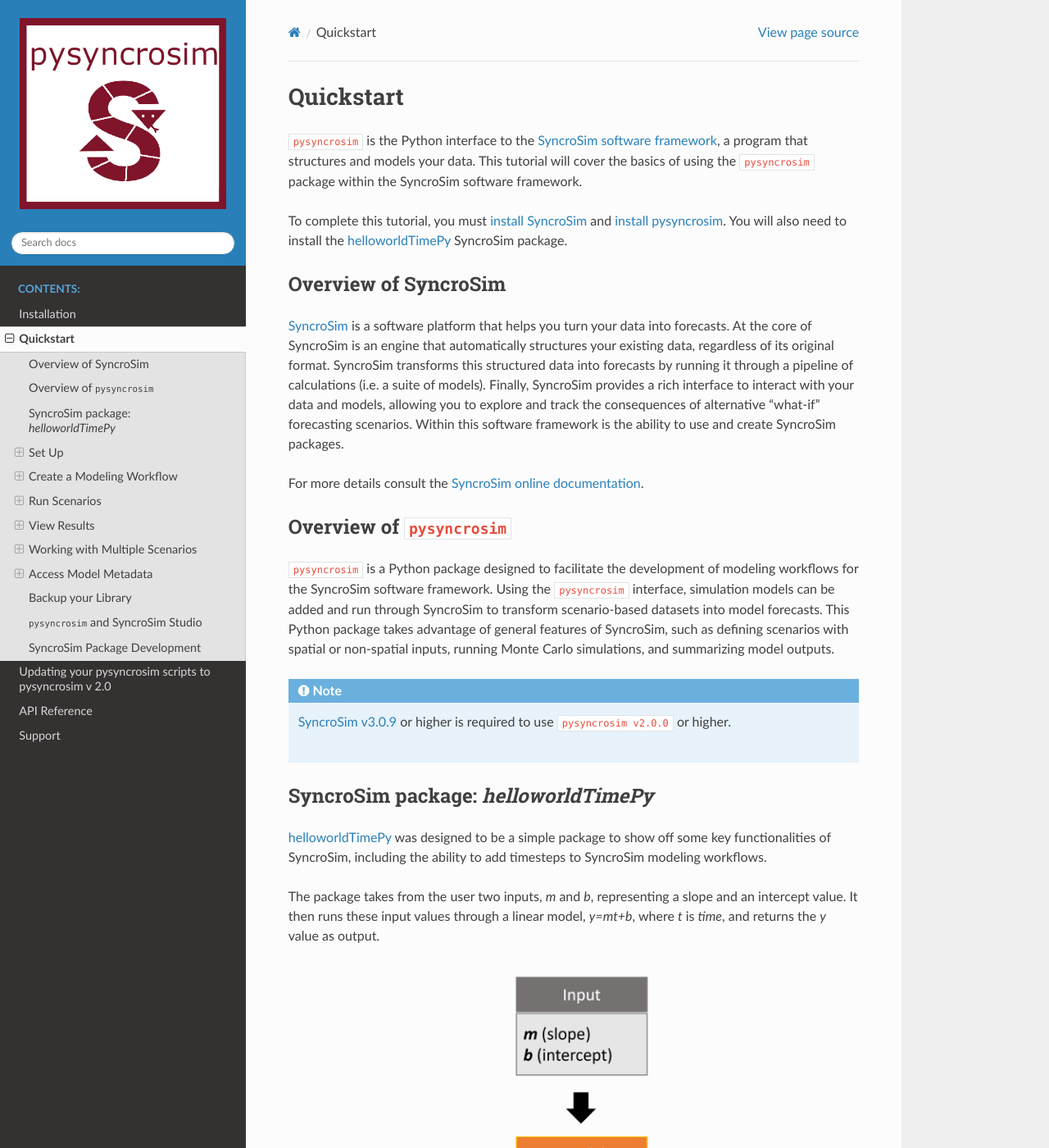
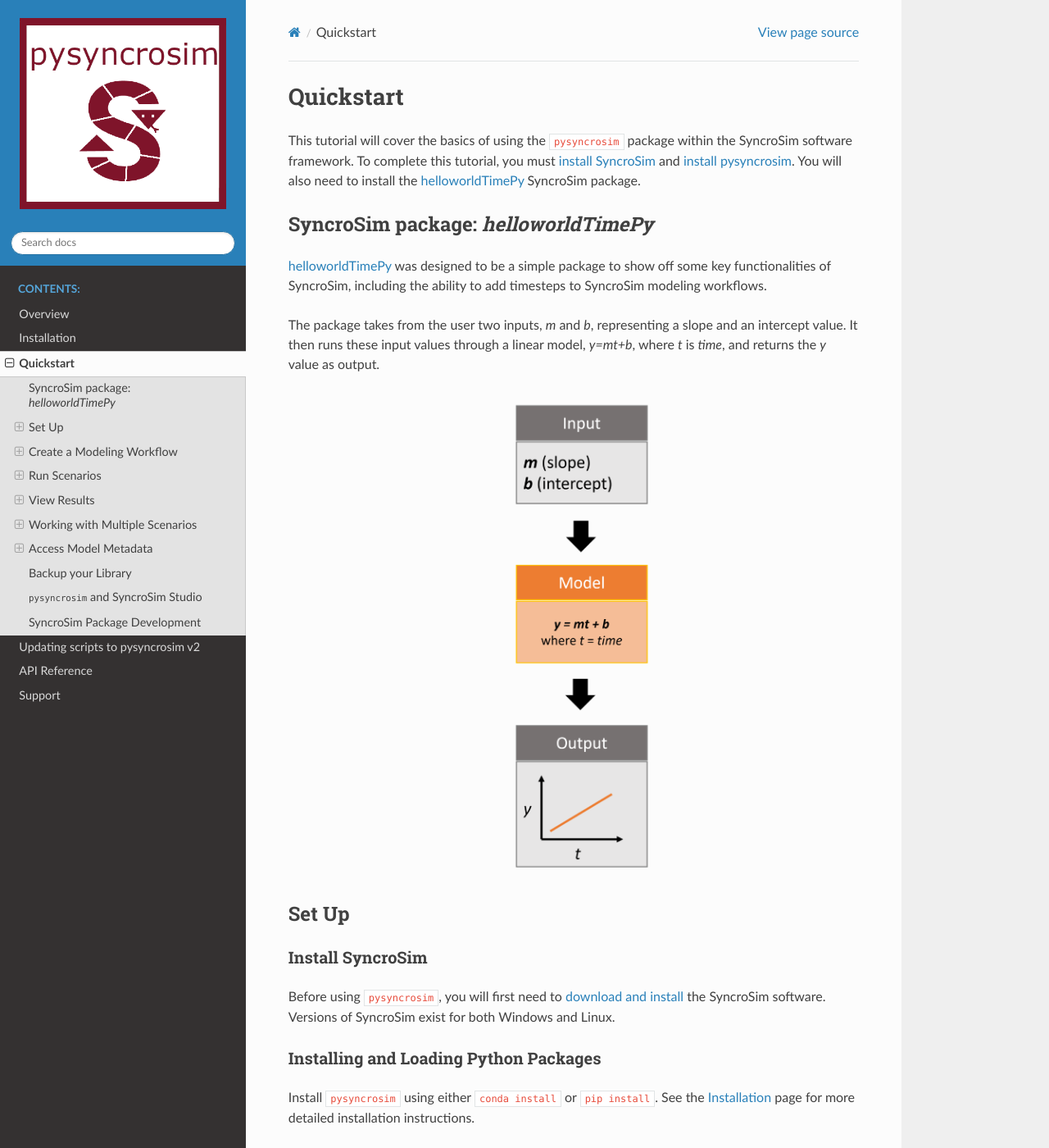
Before and after one commit to syncrosim/pysyncrosim, a Sphinx documentation site: the page built from docs/quickstart.rst, in a window 1280 px wide and 1400 px high. Shown: the whole window at 82% size. Built offline with Sphinx 7.4.7 and the Read the Docs theme 3.1.0, drawn with Linux system fonts in a browser that asks for light colours; some of the changed text lies outside the part shown.

```diff
--- a/docs/_autosummary/pysyncrosim.environment.rst
+++ b/docs/_autosummary/pysyncrosim.environment.rst
@@ -2,6 +2,11 @@ pysyncrosim.environment
 =======================
 
 .. automodule:: pysyncrosim.environment
+
+
+
+
+
 
 
    .. rubric:: Functions
--- a/docs/_autosummary/pysyncrosim.helper.rst
+++ b/docs/_autosummary/pysyncrosim.helper.rst
@@ -2,6 +2,11 @@ pysyncrosim.helper
 ==================
 
 .. automodule:: pysyncrosim.helper
+
+
+
+
+
 
 
    .. rubric:: Functions
--- a/docs/_autosummary/pysyncrosim.library.rst
+++ /dev/null
@@ -1,6 +0,0 @@
-pysyncrosim.library
-===================
-
-.. currentmodule:: pysyncrosim
-
-.. autofunction:: library
--- a/docs/conf.py
+++ b/docs/conf.py
@@ -22,6 +22,7 @@ copyright = '2024, ApexRMS'
 author = 'ApexRMS'
 
 # The full version, including alpha/beta/rc tags
+from osgeo import gdal
 import pysyncrosim as ps
 release = ps._version.__version__
 
--- a/docs/index.rst
+++ b/docs/index.rst
@@ -14,6 +14,7 @@ Welcome to ``pysyncrosim``'s documentation!
    :maxdepth: 2
    :caption: Contents:
 
+   overview
    install
    quickstart
    pysyncrosim_v2_update
--- a/docs/quickstart.rst
+++ b/docs/quickstart.rst
@@ -1,37 +1,13 @@
 Quickstart
 ==========
-``pysyncrosim`` is the Python interface to the `SyncroSim software framework`_, a program that structures and models your data. This tutorial will cover the basics of using the ``pysyncrosim`` package within the SyncroSim software framework.
-
-	.. _SyncroSim software framework: https://syncrosim.com
-
-To complete this tutorial, you must `install SyncroSim`_ and `install pysyncrosim`_. You will also need to install the `helloworldTimePy`_ SyncroSim package.
+This tutorial will cover the basics of using the ``pysyncrosim`` package within the SyncroSim software framework. To complete this tutorial, you must `install SyncroSim`_ and `install pysyncrosim`_. You will also need to install the `helloworldTimePy`_ SyncroSim package.
 
 	.. _install SyncroSim: https://syncrosim.com/studio-download/
 	.. _install pysyncrosim: https://pysyncrosim.readthedocs.io/en/latest/install.html
 	.. _helloworldTimePy: https://apexrms.github.io/helloworldEnhanced/
 
-Overview of SyncroSim
----------------------
-`SyncroSim`_ is a software platform that helps you turn your data into forecasts. At the core of SyncroSim is an engine that automatically structures your existing data, regardless of its original format. SyncroSim transforms this structured data into forecasts by running it through a pipeline of calculations (i.e. a suite of models). Finally, SyncroSim provides a rich interface to interact with your data and models, allowing you to explore and track the consequences of alternative “what-if” forecasting scenarios. Within this software framework is the ability to use and create SyncroSim packages.
-
-	.. _SyncroSim: https://syncrosim.com
-
-For more details consult the `SyncroSim online documentation`_.
-
-    .. _SyncroSim online documentation: https://docs.syncrosim.com/
-
-Overview of ``pysyncrosim``
----------------------------
-``pysyncrosim`` is a Python package designed to facilitate the development of modeling workflows for the SyncroSim software framework. Using the ``pysyncrosim`` interface, simulation models can be added and run through SyncroSim to transform scenario-based datasets into model forecasts. This Python package takes advantage of general features of SyncroSim, such as defining scenarios with spatial or non-spatial inputs, running Monte Carlo simulations, and summarizing model outputs.
-
-.. note::
-
-	`SyncroSim v3.0.9`_ or higher is required to use ``pysyncrosim v2.0.0`` or higher.
-
-		.. _SyncroSim v3.0.9: https://syncrosim.com/studio-download/
-
 SyncroSim package: `helloworldTimePy`
------------------------------------
+-------------------------------------
 `helloworldTimePy`_ was designed to be a simple package to show off some key functionalities of SyncroSim, including the ability to add timesteps to SyncroSim modeling workflows.
 
 	.. _helloworldTimePy: https://apexrms.github.io/helloworldEnhanced/
@@ -388,6 +364,7 @@ Configuring the RunControl Datasheet
 Next, we will populate the ``Pipeline`` datasheet. The ``Pipeline`` datasheet is a built-in SyncroSim datasheet, meaning that it comes with every SyncroSim library regardless of which packages that library uses. The Pipeline datasheet determines which transformer stage the scenarios will run and in which order. We use the term “transformers” because these constitute scripts that *transform* input data into output data. Use the code below to assign the ``Pipeline`` datasheet to a new DataFrame variable and check the values required by the datasheet.
 
 .. code-block:: pycon
+
     # Load Pipeline datasheet to a new pandas DataFrame
     >>> pipeline_df = my_scenario.datasheets(name = "core_Pipeline")
 
@@ -411,6 +388,7 @@ The pipeline datasheet requires two values:
 To find which **StageNameId** values are available, we can use the :meth:`~pysyncrosim.scenario.Scenario.datasheets()` method to view the project-scoped core ``Transformer`` datasheet.
 
 .. code-block:: pycon
+
     # View the Transformer datasheet for the project
     >>> my_project.datasheets(name = "core_Transformer")
                             Name                DisplayName       PackageName  \
@@ -424,7 +402,7 @@ Below we will use the ``pandas`` ``concat()`` function to update the ``Pipeline`
 .. code-block:: pycon
 
     # Create pipeline DataFrame
-    >>> myPipeline = pd.DataFrame({"StageNameId":[“Hello World Time (Python)”],
+    >>> myPipeline = pd.DataFrame({"StageNameId":["Hello World Time (Python)"],
     >>>                            "RunOrder": [1]})
 
     # Append pipeline data to pipeline_df
--- a/docs/source/modules.rst
+++ /dev/null
@@ -1,7 +0,0 @@
-pysyncrosim
-===========
-
-.. toctree::
-   :maxdepth: 4
-
-   pysyncrosim
```
Also changed, not shown: docs/overview.rst (added, +30 -0 lines), docs/pysyncrosim_v2_update.rst (+24 -13 lines), docs/source/pysyncrosim.rst (deleted, +0 -69 lines).
